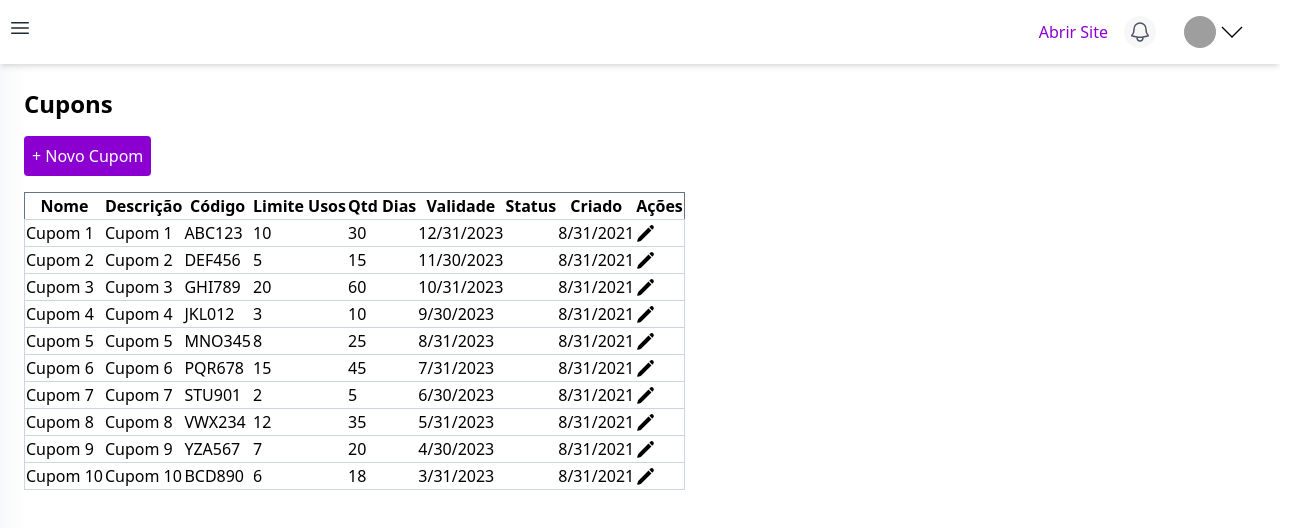
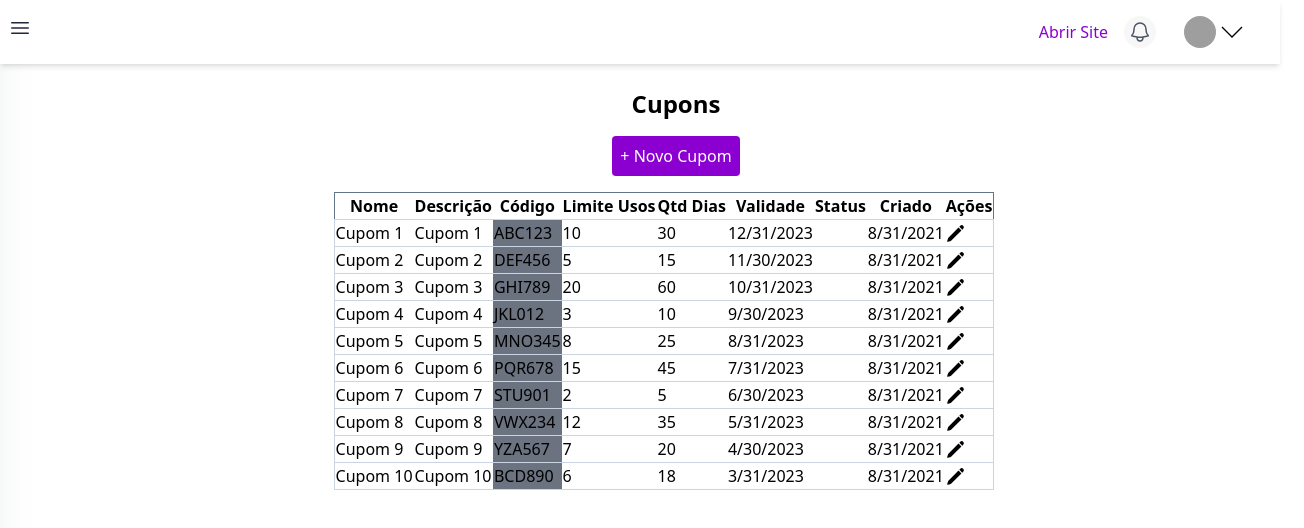
Before and after one commit to bioneoficial/vigilant-octo-succotash, a Next.js app: page /dashboard/cupons in a window 1280 px wide. Shown: the top 528 px of the page, 1304 px wide, since content can reach past the window. Built offline with nearby package versions, Linux system fonts and the light colour scheme; grey boxes are pictures that could not be loaded.

Commit message:
cupom inicial page

```diff
--- a/src/components/atoms/CoupounItem/CoupounItem.tsx
+++ b/src/components/atoms/CoupounItem/CoupounItem.tsx
@@ -16,10 +16,13 @@ export const CouponItem: React.FC<cupom> = ({
   const formattedCreatedAt = createdAt.toLocaleDateString();
 
   return (
-    <tr className="border-collapse border border-slate-300" key={id + nome}>
+    <tr
+      className="border-collapse border border-slate-300 hover:bg-black hover:text-white"
+      key={id + nome}
+    >
       <td>{nome}</td>
       <td>{descricao}</td>
-      <td>{codigo}</td>
+      <td className="bg-gray-500 mx-auto">{codigo}</td>
       <td>{usoLimite}</td>
       <td>{diaQtd}</td>
       <td>{formattedValidade}</td>
--- a/src/pages/dashboard/cupons/index.tsx
+++ b/src/pages/dashboard/cupons/index.tsx
@@ -8,6 +8,7 @@ export default function MyCouponsPage(): JSX.Element {
   const uuidCupom = useId();
   return (
     <MainTemplate>
+      <div className=" ml-6 flex flex-col justify-center items-center w-full ">
         <h2 className=" mt-6 ml-6 mb-4 text-2xl font-semibold">Cupons</h2>
         <Button
           title="+ Novo Cupom"
@@ -16,9 +17,7 @@ export default function MyCouponsPage(): JSX.Element {
             "flex items-center py-2 px-2 ml-6 mb-4 bg-[#8b00d1] text-white rounded hover:bg-[#8b0099]",
           ]}
         />
-
-      <div className=" ml-6 mx-auto flex flex-row justify-between items-start 0">
-        <table className="table-auto border-collapse border border-slate-500">
+        <table className="table-auto border-collapse ">
           <thead className="border-collapse border border-slate-500">
             <tr>
               <th>Nome</th>
@@ -36,11 +35,6 @@ export default function MyCouponsPage(): JSX.Element {
             {cuponsMock.map((cupom) => (
               <CouponItem {...cupom} key={uuidCupom + cupom.id} />
             ))}
-            {/* <tr className="border-collapse border border-slate-300">
-              <td>The Sliding Mr. Bones (Next Stop, Pottersville)</td>
-              <td>Malcolm Lockyer</td>
-              <td>1961</td>
-            </tr> */}
           </tbody>
         </table>
       </div>
```
Lines whose indentation alone changed are shown as unchanged.
